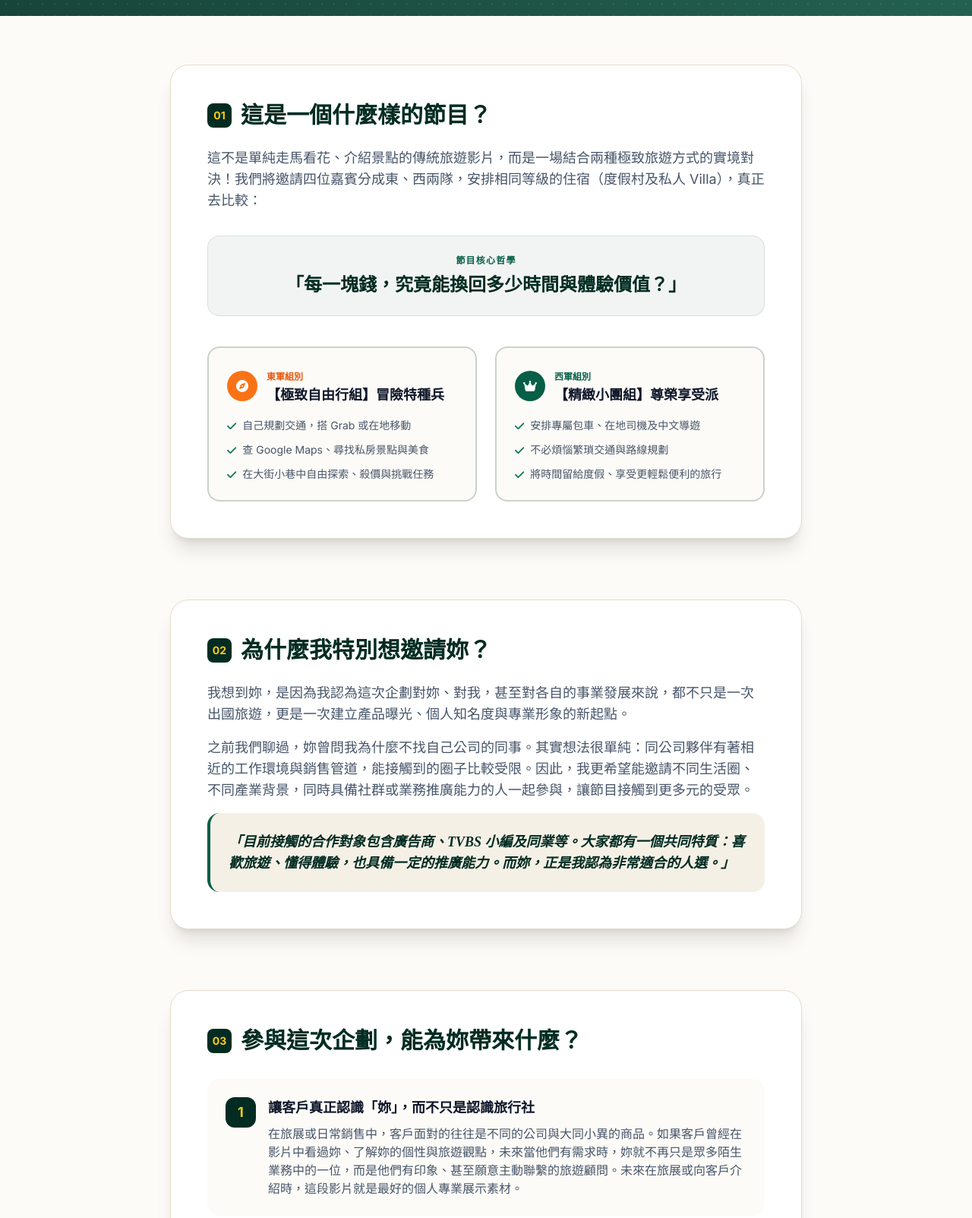
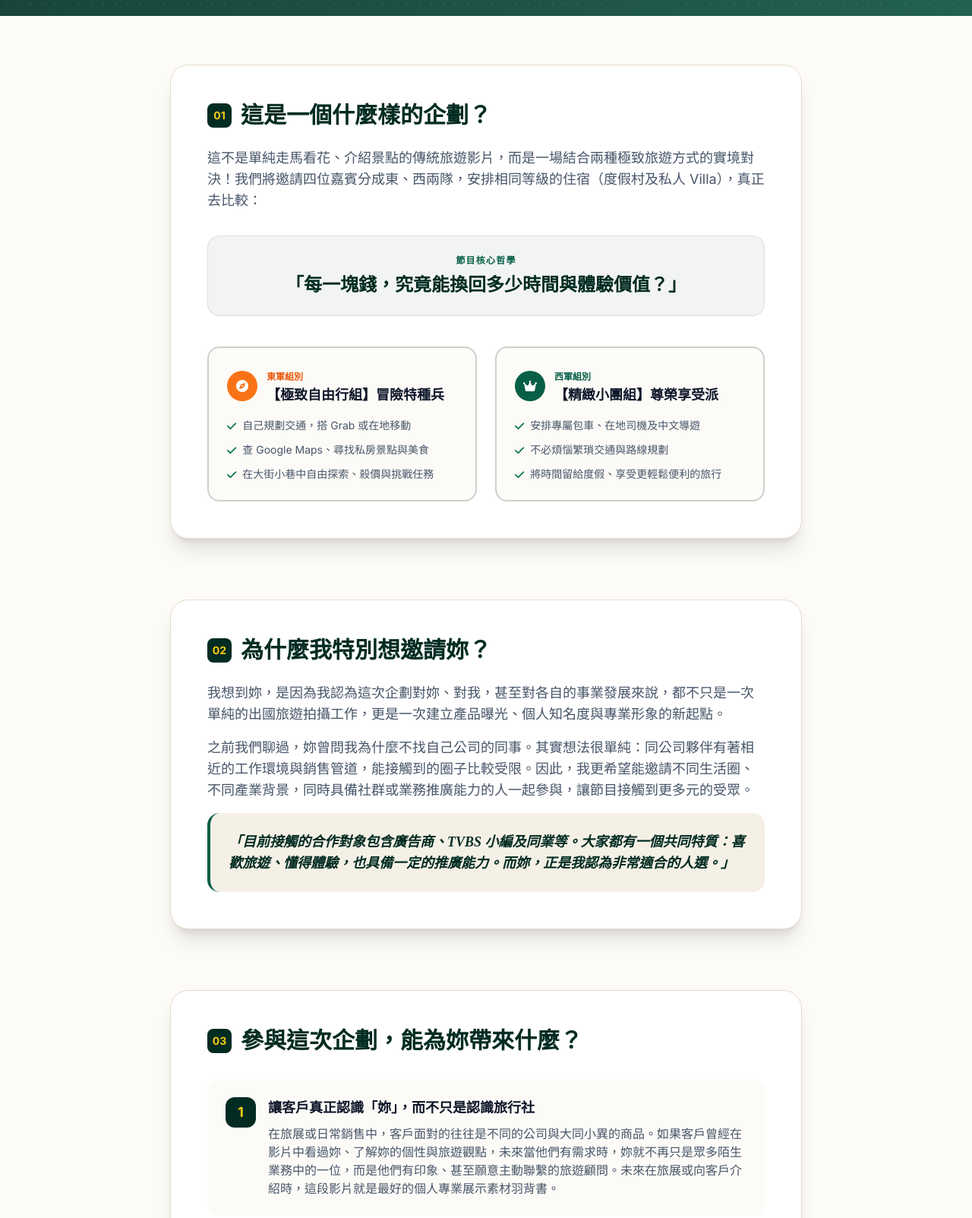
Before and after one commit to 9mlee/HTML-converted-to-webpage, a plain HTML site: page jeslie_s_exclusive_travel_reality_show_invitation.html in a window 1280 px wide. Shown: the part 660-2263 px from the top of the page at 76% size. Drawn offline with nearby package versions, Linux system fonts and the light colour scheme; placeholder pictures from the web are drawn by us.

Commit message:
Update jeslie_s_exclusive_travel_reality_show_invitation.html

```diff
--- a/jeslie_s_exclusive_travel_reality_show_invitation.html
+++ b/jeslie_s_exclusive_travel_reality_show_invitation.html
@@ -115,7 +115,7 @@
         <section id="about" class="bg-white rounded-3xl p-8 sm:p-12 shadow-xl border border-sand-200">
             <div class="flex items-center space-x-3 mb-6">
                 <div class="w-8 h-8 rounded-lg bg-emerald-900 text-yellow-400 flex items-center justify-center font-bold text-sm">01</div>
-                <h2 class="font-serif text-2xl sm:text-3xl font-bold text-emerald-950">這是一個什麼樣的節目？</h2>
+                <h2 class="font-serif text-2xl sm:text-3xl font-bold text-emerald-950">這是一個什麼樣的企劃？</h2>
             </div>
 
             <p class="text-slate-600 leading-relaxed mb-8 text-base sm:text-lg">
@@ -196,7 +196,7 @@
 
             <div class="space-y-4 text-slate-600 leading-relaxed text-base sm:text-lg">
                 <p>
-                    我想到妳，是因為我認為這次企劃對妳、對我，甚至對各自的事業發展來說，都不只是一次出國旅遊，更是一次建立產品曝光、個人知名度與專業形象的新起點。
+                    我想到妳，是因為我認為這次企劃對妳、對我，甚至對各自的事業發展來說，都不只是一次單純的出國旅遊拍攝工作，更是一次建立產品曝光、個人知名度與專業形象的新起點。
                 </p>
                 <p>
                     之前我們聊過，妳曾問我為什麼不找自己公司的同事。其實想法很單純：同公司夥伴有著相近的工作環境與銷售管道，能接觸到的圈子比較受限。因此，我更希望能邀請不同生活圈、不同產業背景，同時具備社群或業務推廣能力的人一起參與，讓節目接觸到更多元的受眾。
@@ -223,7 +223,7 @@
                     <div>
                         <h3 class="font-bold text-lg text-slate-900 mb-2">讓客戶真正認識「妳」，而不只是認識旅行社</h3>
                         <p class="text-slate-600 text-sm sm:text-base leading-relaxed">
-                            在旅展或日常銷售中，客戶面對的往往是不同的公司與大同小異的商品。如果客戶曾經在影片中看過妳、了解妳的個性與旅遊觀點，未來當他們有需求時，妳就不再只是眾多陌生業務中的一位，而是他們有印象、甚至願意主動聯繫的旅遊顧問。未來在旅展或向客戶介紹時，這段影片就是最好的個人專業展示素材。
+                            在旅展或日常銷售中，客戶面對的往往是不同的公司與大同小異的商品。如果客戶曾經在影片中看過妳、了解妳的個性與旅遊觀點，未來當他們有需求時，妳就不再只是眾多陌生業務中的一位，而是他們有印象、甚至願意主動聯繫的旅遊顧問。未來在旅展或向客戶介紹時，這段影片就是最好的個人專業展示素材羽背書。
                         </p>
                     </div>
                 </div>
@@ -309,7 +309,7 @@
                 <div class="bg-yellow-50 border border-yellow-200 p-6 rounded-2xl text-slate-800">
                     <h4 class="font-bold text-emerald-950 mb-3 flex items-center space-x-2">
                         <i class="fa-solid fa-star text-yellow-500"></i>
-                        <span>這次合作帶給妳的長期價值</span>
+                        <span>這次合作帶來的長期價值</span>
                     </h4>
                     <p class="font-serif font-bold text-center text-emerald-900 text-lg py-2">
                         我們公司的節目曝光 × 個人品牌 × 客戶信任 × 旅遊銷售機會 × 既有旅行社資源
@@ -332,7 +332,7 @@
             </p>
 
             <div class="text-xs text-sand-200/80 space-y-1">
-                <p><strong class="text-white">邀請人：</strong> 9M（喬瑞旅行社節目製作團隊）</p>
+                <p><strong class="text-white">邀請人：</strong> 9M（喬瑞旅行社）</p>
                 <p><strong class="text-white">專屬對象：</strong> Jeslie</p>
             </div>
         </section>
```
